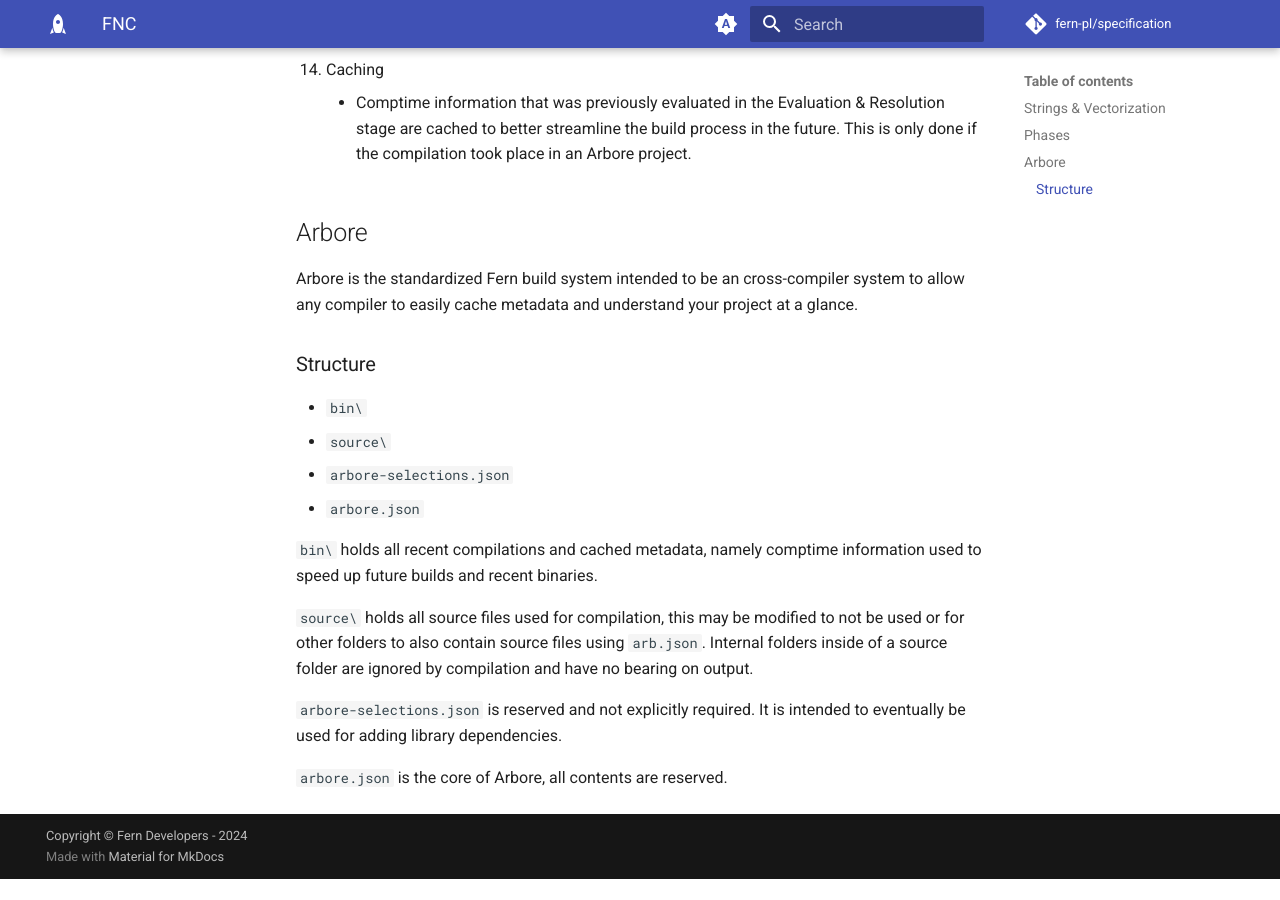
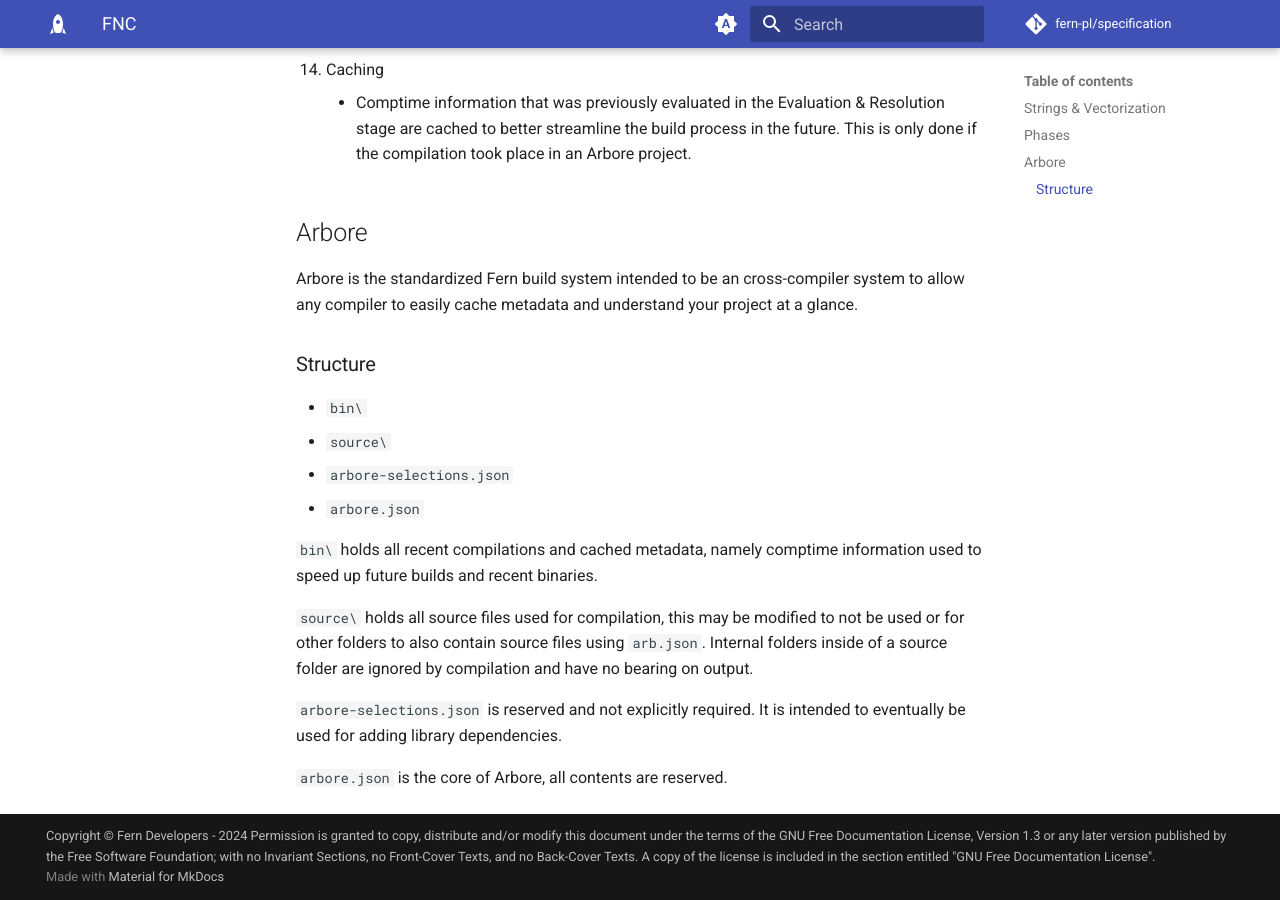
Before and after one commit to fern-pl/specification, an MkDocs documentation site: the page built from specification/fnc.md, in a window 1280 px wide and 900 px high, scrolled down 3638 px. Built offline with MkDocs 1.6.1 and Material for MkDocs 9.7.7, drawn with Linux system fonts in a browser that asks for light colours; comment, search, counter and statistics services are not loaded; before the commit the page ends 4517 px from its top, so only the background shows below that.

Commit message:
Update mkdocs.yml

```diff
--- a/mkdocs.yml
+++ b/mkdocs.yml
@@ -11,7 +11,14 @@
 # Site URL needed by the social plugin
 # site_url: https://FlagHuner01.github.io/mkdocs-yml/
 # Copyright notice in footer
-copyright: Copyright &copy; Fern Developers - 2024
+copyright: |
+    Copyright &copy; Fern Developers - 2024
+      Permission is granted to copy, distribute and/or modify this document
+    under the terms of the GNU Free Documentation License, Version 1.3
+    or any later version published by the Free Software Foundation;
+    with no Invariant Sections, no Front-Cover Texts, and no Back-Cover Texts.
+    A copy of the license is included in the section entitled "GNU
+    Free Documentation License".
 
 ## Git
 
```
